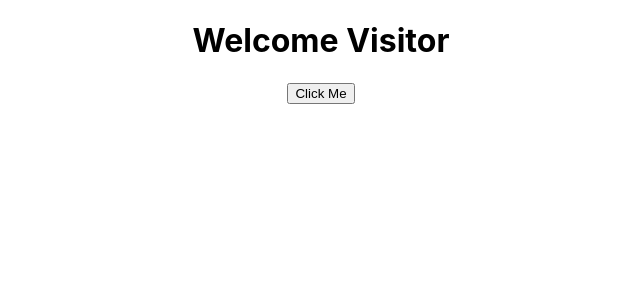
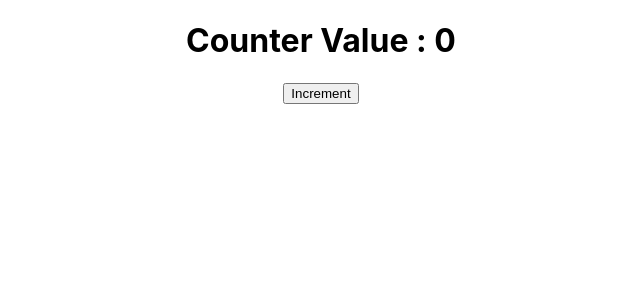
Before and after one commit to AbhishekKumar4/React-Basics, a React (Create React App) app in the folder my-app/: page / in a window 1280 px wide. Shown: the top 300 px of the page, without its empty margins (319-959 px from the left). Built offline with nearby package versions, Linux system fonts and the light colour scheme.

Commit message:
set increment counter ex

```diff
--- a/my-app/src/App.js
+++ b/my-app/src/App.js
@@ -5,6 +5,7 @@
 import HelloPure from './components/HelloPureRct'
 import CustomProps from './components/CustomProps'
 import HelloStExample from './components/HelloStExample'
+import Counter from './components/Counter'
 
 function App() {
   return (
@@ -12,8 +13,9 @@
      {/* <Hello />
       <HelloClassComp />
       <HelloPure />
-      <CustomProps test = "This is prop"> This is child text</CustomProps>*/}
-    <HelloStExample />
+      <CustomProps test = "This is prop"> This is child text</CustomProps>
+     <HelloStExample />*/}
+      <Counter />
   </div>
   );
 }
--- /dev/null
+++ b/my-app/src/components/Counter.js
@@ -0,0 +1,27 @@
+import React, {Component} from 'react'
+
+class Counter extends Component {
+    constructor() {
+        super();
+        this.state = {
+            counter : 0
+        }
+    }
+
+    incrementValue() {
+        this.setState( {
+            counter : this.state.counter + 1
+        })
+    }
+
+    render() {
+        return(
+            <div>
+                <h1>Counter Value : {this.state.counter}</h1>
+                <button onClick = { () => this.incrementValue()}>Increment</button>
+            </div>
+        )
+    }
+}
+
+export default Counter
```
